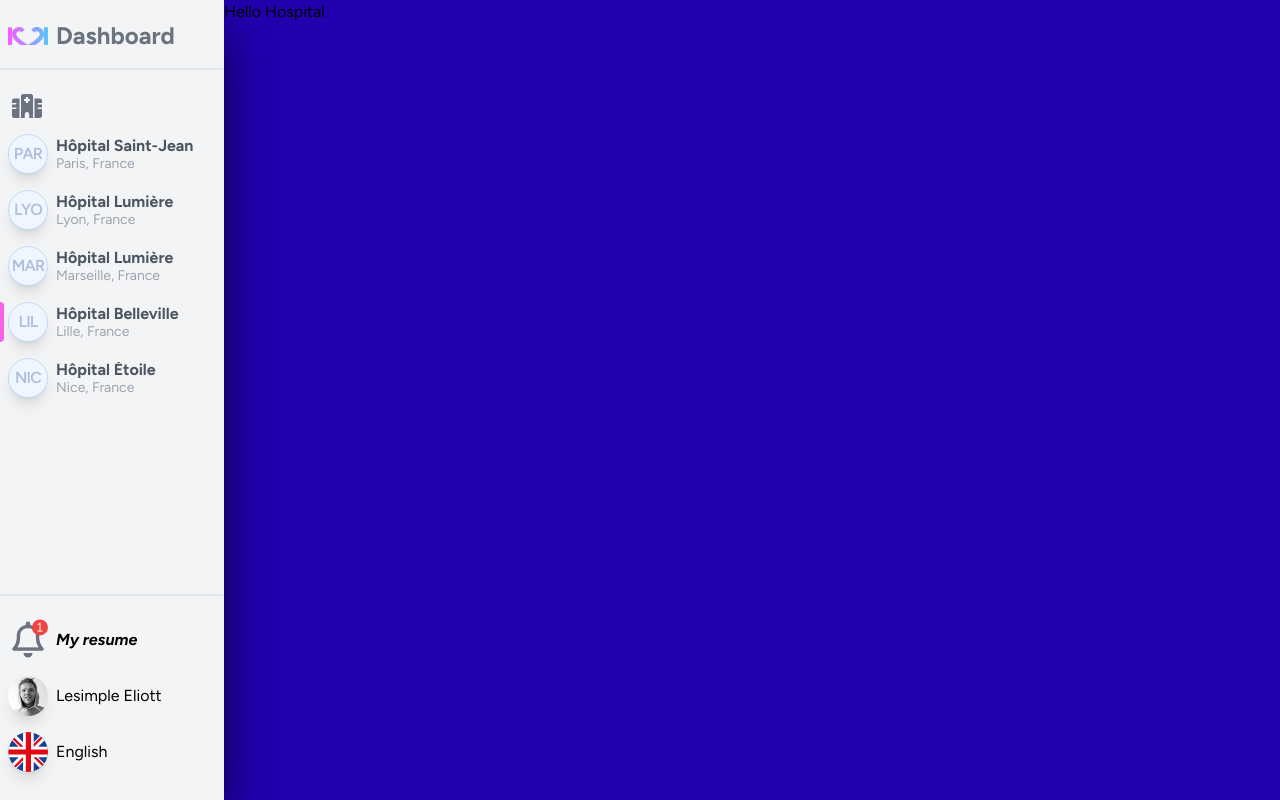
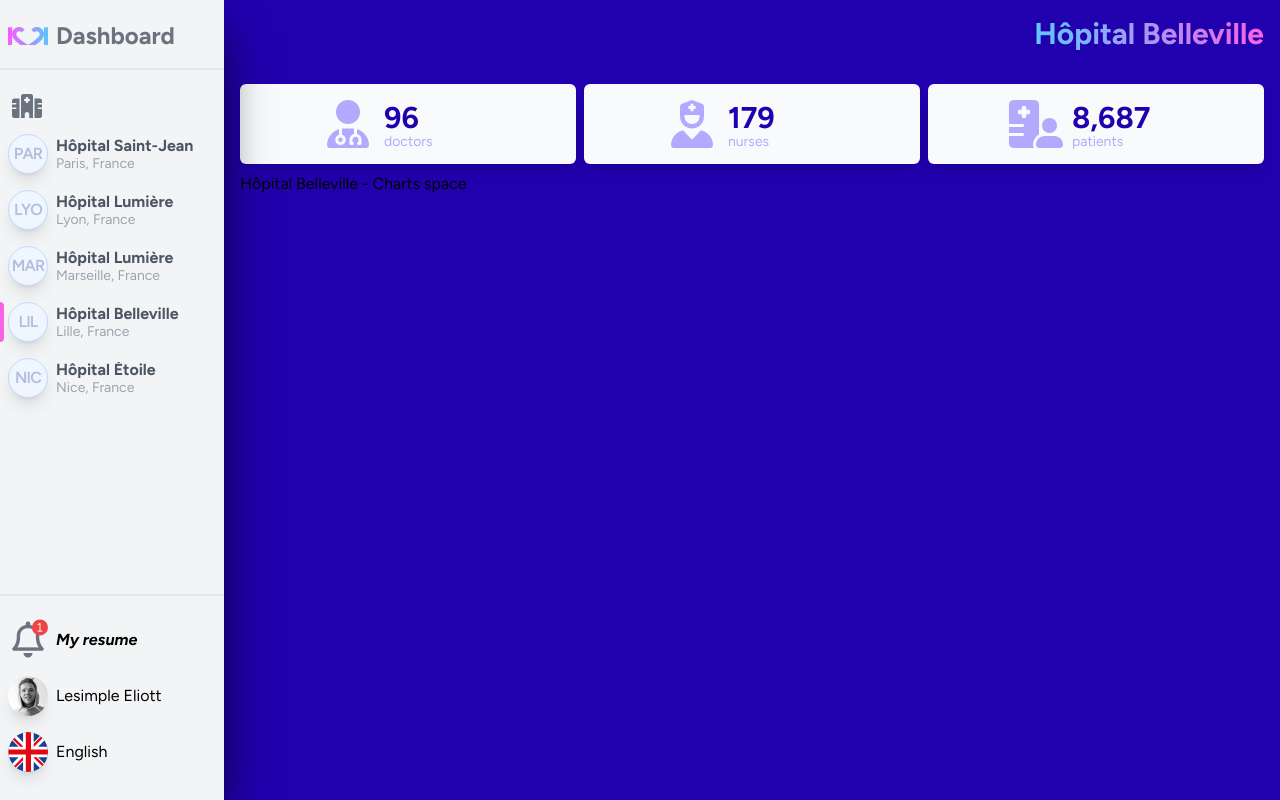
Before and after one commit to lesimpleliott/Tekkare-dashboard, a React (Vite) app: page /hospital/Lille-Belleville in a window 1280 px wide. Built offline with nearby package versions, Linux system fonts and the light colour scheme.

Commit message:
add KPI to Home & Hospital Pages

```diff
--- a/src/components/KPICard.tsx
+++ b/src/components/KPICard.tsx
@@ -8,10 +8,10 @@ type KPICardProps = {
 
 const KPICard = ({ icon, number, text }: KPICardProps) => {
   return (
-    <div className="flex min-w-[100px] flex-1 flex-col items-center justify-center gap-1 rounded-md bg-gray-50 px-4 py-4 text-background shadow-lg md:flex-row md:gap-2">
+    <div className="KPICard flex min-w-[100px] flex-1 flex-col items-center justify-center gap-1 md:flex-row md:gap-2">
       {/* ICON */}
       <i
-        className={`${icon} flex w-14 justify-center text-4xl text-background/30 md:text-5xl`}
+        className={`${icon} text-main-200 flex w-14 justify-center text-4xl md:text-5xl`}
       ></i>
 
       {/* TEXTS */}
@@ -19,7 +19,7 @@ const KPICard = ({ icon, number, text }: KPICardProps) => {
         <h2 className="text-2xl font-bold md:text-3xl">
           {number.toLocaleString(i18n.language)}
         </h2>
-        <p className="text-sm leading-3">{text}</p>
+        <p className="text-sm leading-3 text-main-200">{text}</p>
       </div>
     </div>
   );
--- a/src/pages/Home.tsx
+++ b/src/pages/Home.tsx
@@ -25,6 +25,23 @@ const Home = () => {
       {/* TITRE PAGE */}
       <MainTitle title={t("welcomeMessage")} />
 
+      {/* INTRO-CARD */}
+      <section className="flex flex-row flex-wrap justify-center gap-2">
+        <ul className="KPICard flex-1">
+          {hospitals.map((hospital) => (
+            <li key={hospital.id} className="flex items-center gap-2">
+              <i className="fa-solid fa-hospital text-main-200"></i>
+              <p className="font-medium">
+                {hospital.name} -{" "}
+                <em className="font-light">
+                  {hospital.location.replace(/, France/, "")}
+                </em>
+              </p>
+            </li>
+          ))}
+        </ul>
+      </section>
+
       {/* KPIs */}
       <section className="flex flex-row flex-wrap justify-center gap-2">
         <KPICard
--- a/src/pages/Hospital.tsx
+++ b/src/pages/Hospital.tsx
@@ -1,8 +1,49 @@
+import { useTranslation } from "react-i18next";
+import { useParams } from "react-router-dom";
+
+import KPICard from "../components/KPICard";
+import MainTitle from "../components/MainTitle";
+import { useHospitalStore } from "../stores/datas.store";
+
 const Hospital = () => {
+  const hospitals = useHospitalStore((state) => state.hospitals);
+  const { hospitalId } = useParams<{ hospitalId: string }>();
+  const hospital = hospitals.find((hospital) => hospital.id === hospitalId);
+  const { t } = useTranslation();
+
+  if (!hospital) {
+    return (
+      <main>
+        <MainTitle title="Hospital not found" />
+      </main>
+    );
+  }
   return (
-    <div>
-      <h2>Hello Hospital</h2>
-    </div>
+    <main>
+      <MainTitle title={hospital.name} />
+
+      <section className="flex flex-row flex-wrap justify-center gap-2">
+        <KPICard
+          icon="fa-solid fa-user-doctor"
+          number={hospital.overview.numberOfDoctors}
+          text={t("doctors")}
+        />
+        <KPICard
+          icon="fa-solid fa-user-nurse"
+          number={hospital.overview.numberOfNurses}
+          text={t("nurses")}
+        />
+        <KPICard
+          icon="fa-solid fa-hospital-user"
+          number={hospital.overview.totalPatients}
+          text={t("patients")}
+        />
+      </section>
+
+      <section>
+        <h3>{hospital.name} - Charts space</h3>
+      </section>
+    </main>
   );
 };
 
```
